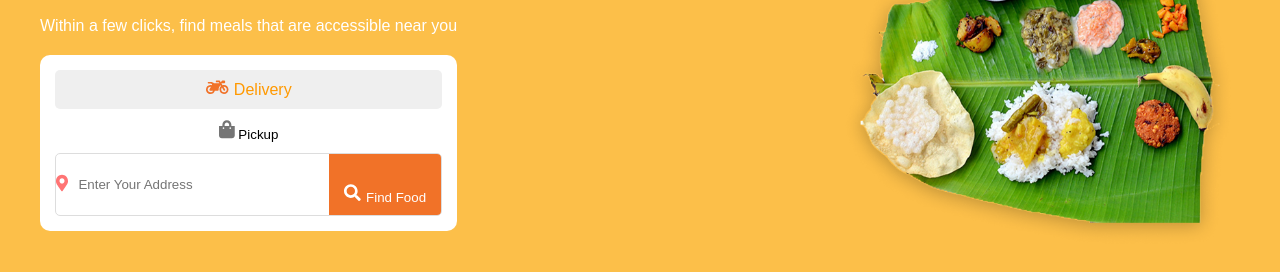
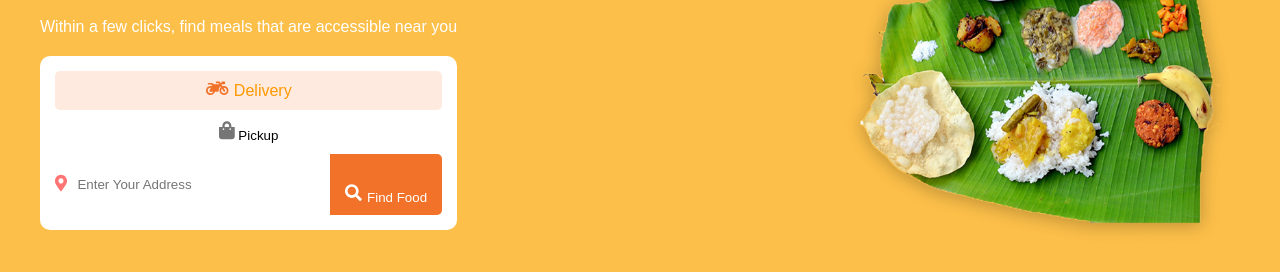
Before and after one commit to Narendhararul/code, a plain HTML site: page index.html in a window 1280 px wide. Shown: the part 226-498 px from the top of the page. Drawn offline with Linux system fonts and the light colour scheme; a web font is replaced by a local one.

Commit message:
style updated

```diff
--- a/style.css
+++ b/style.css
@@ -167,7 +167,7 @@ p {
 }
 
 .delivery.active {
-    background-color: F17228;
+    background-color: #ffeadf;
     color: #ff9900;
 }
 
@@ -179,7 +179,7 @@ p {
 
 .input-box {
     display: flex;
-    border: 1px solid #ddd;
+    border: #ddd;
     border-radius: 5px;
     overflow: hidden;
 }
```
